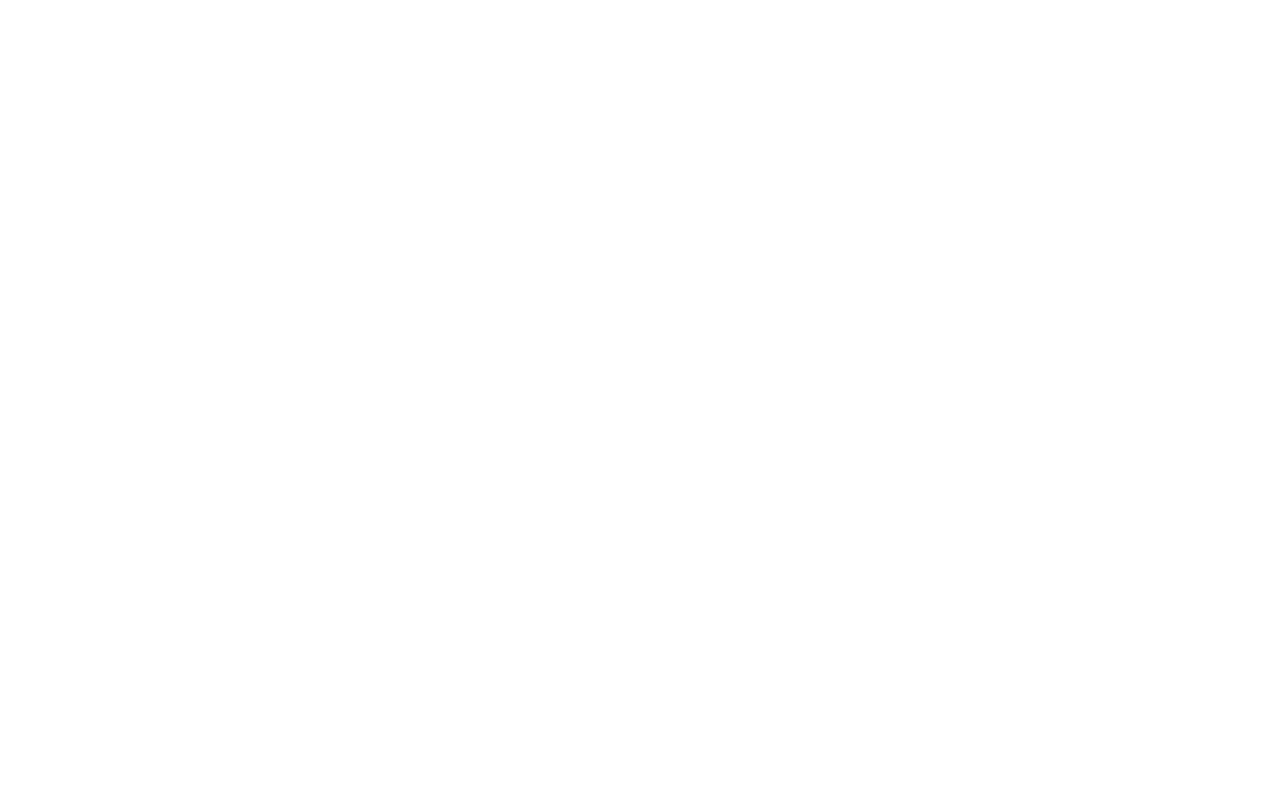
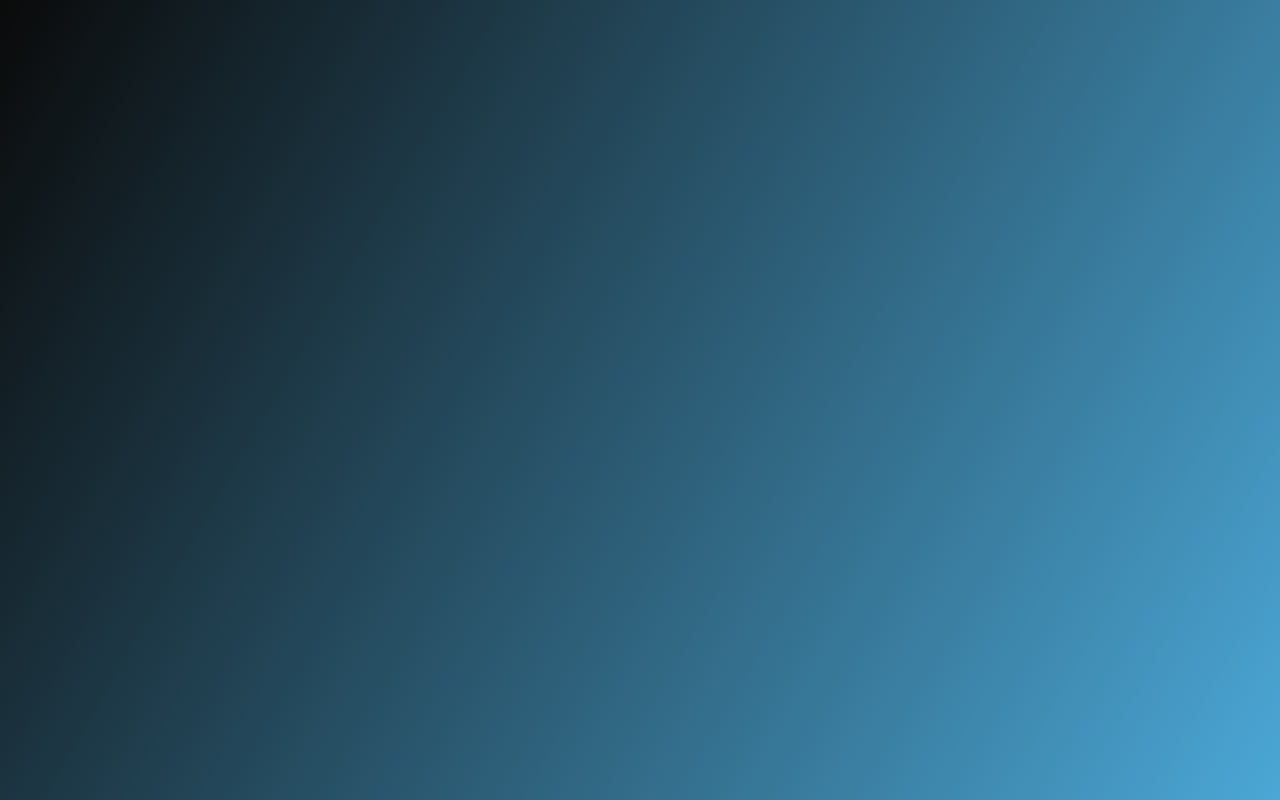
Before and after one commit to FreeAgentPortal/fapauth, a Next.js app: page / in a window 1280 px wide. Built offline with nearby package versions, Linux system fonts and the light colour scheme.

Commit message:
added global styling sheet

```diff
--- a/src/app/globals.css
+++ b/src/app/globals.css
@@ -1,33 +1,63 @@
 :root {
-  --background: #ffffff;
-  --foreground: #171717;
-}
+  /* === Color Palette === */
+  --color-black: #0a0a0a;
+  --color-silver: #c0c0c0;
+  --color-metallic-blue: #7acdf2; /* subtle metallic baby blue */
+  --color-metallic-blue-dark: #4ba7d6;
+  --color-metallic-blue-light: #b3e6fc;
 
-@media (prefers-color-scheme: dark) {
-  :root {
-    --background: #0a0a0a;
-    --foreground: #ededed;
-  }
-}
+  --color-bg-dark: var(--color-black);
+  --color-bg-gradient: linear-gradient(120deg, var(--color-black) 0%, var(--color-metallic-blue-dark) 100%);
+  --color-text-primary: var(--color-silver);
+  --color-accent: var(--color-metallic-blue);
 
-html,
-body {
-  max-width: 100vw;
-  overflow-x: hidden;
-}
+  /* === Font Families === */
+  --font-family-primary: 'Roboto', sans-serif;
+  --font-family-secondary: 'Montserrat', sans-serif;
 
-body {
-  color: var(--foreground);
-  background: var(--background);
-  font-family: Arial, Helvetica, sans-serif;
-  -webkit-font-smoothing: antialiased;
-  -moz-osx-font-smoothing: grayscale;
+  /* === Font Sizes === */
+  --font-size-xs: 0.75rem;
+  --font-size-sm: 0.875rem;
+  --font-size-md: 1rem;
+  --font-size-lg: 1.25rem;
+  --font-size-xl: 1.5rem;
+  --font-size-xxl: 2rem;
+  --font-size-hero: 3rem;
+
+  /* === Font Weights === */
+  --font-weight-light: 300;
+  --font-weight-regular: 400;
+  --font-weight-medium: 500;
+  --font-weight-bold: 700;
+
+  /* === Border Radius === */
+  --radius-sm: 4px;
+  --radius-md: 8px;
+  --radius-lg: 12px;
+
+  /* === Spacing === */
+  --spacing-xs: 0.5rem;
+  --spacing-sm: 1rem;
+  --spacing-md: 2rem;
+  --spacing-lg: 4rem;
+
+  /* === Shadows === */
+  --shadow-default: 0 2px 6px rgba(0, 0, 0, 0.2);
+  --shadow-hover: 0 4px 10px rgba(0, 0, 0, 0.3);
 }
 
 * {
   box-sizing: border-box;
+  margin: 0;
   padding: 0;
-  margin: 0;
+}
+
+html, body {
+  background: var(--color-bg-gradient);
+  color: var(--color-text-primary);
+  font-family: var(--font-family-primary);
+  scroll-behavior: smooth;
+  height: 100%;
 }
 
 a {
@@ -35,8 +65,43 @@
   text-decoration: none;
 }
 
-@media (prefers-color-scheme: dark) {
-  html {
-    color-scheme: dark;
-  }
+.bold {
+  font-weight: var(--font-weight-bold);
 }
+
+/* === Scrollbar Styling === */
+::-webkit-scrollbar {
+  width: 10px;
+  height: 10px;
+}
+
+::-webkit-scrollbar-thumb {
+  background-color: var(--color-metallic-blue);
+  border-radius: var(--radius-sm);
+}
+
+::-webkit-scrollbar-thumb:hover {
+  background-color: var(--color-metallic-blue-dark);
+}
+
+/* === Utility Classes === */
+.text-center {
+  text-align: center;
+}
+
+.text-accent {
+  color: var(--color-accent);
+}
+
+.bg-accent {
+  background-color: var(--color-accent);
+  color: #000;
+}
+
+.shadow {
+  box-shadow: var(--shadow-default);
+}
+
+.shadow-hover:hover {
+  box-shadow: var(--shadow-hover);
+}
```
